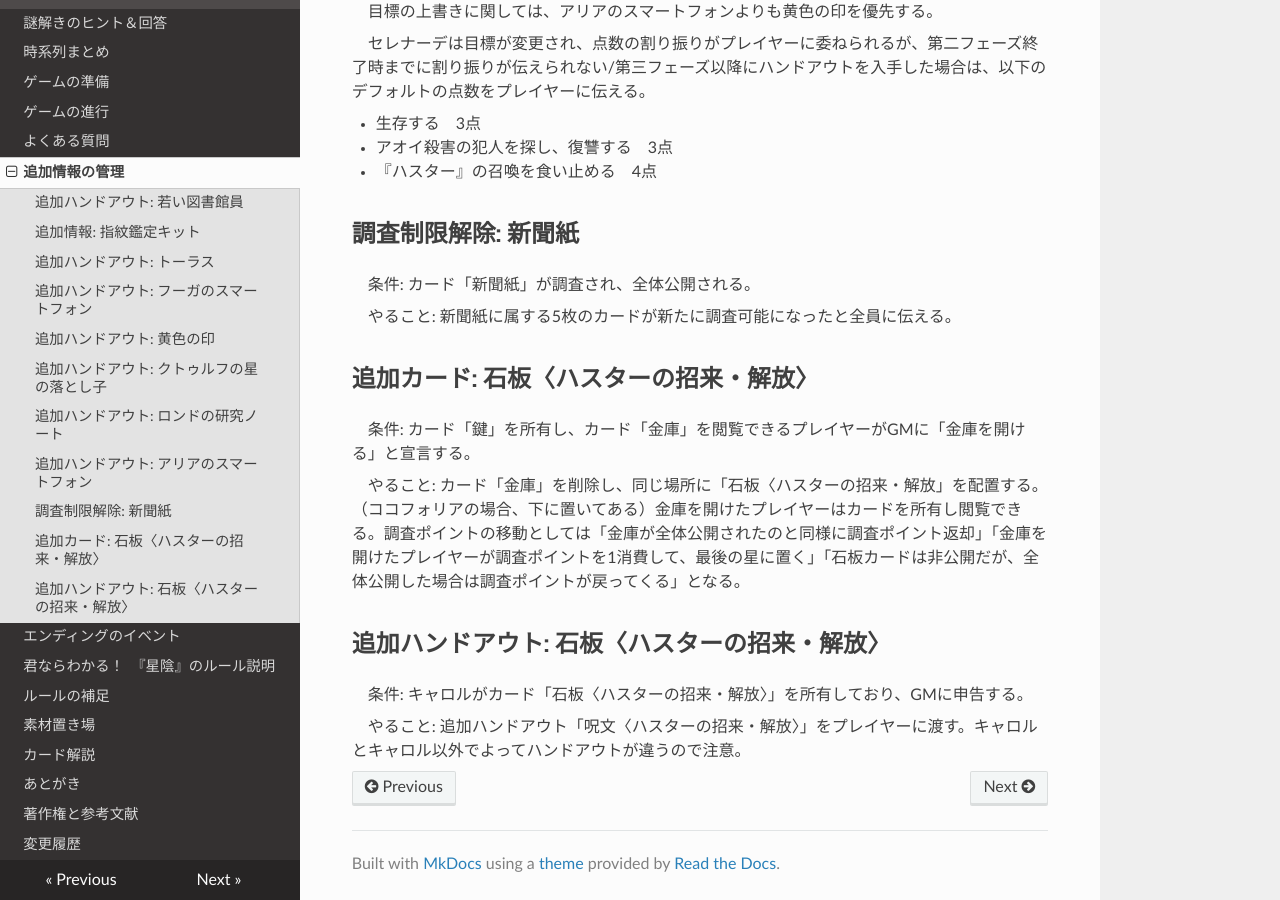
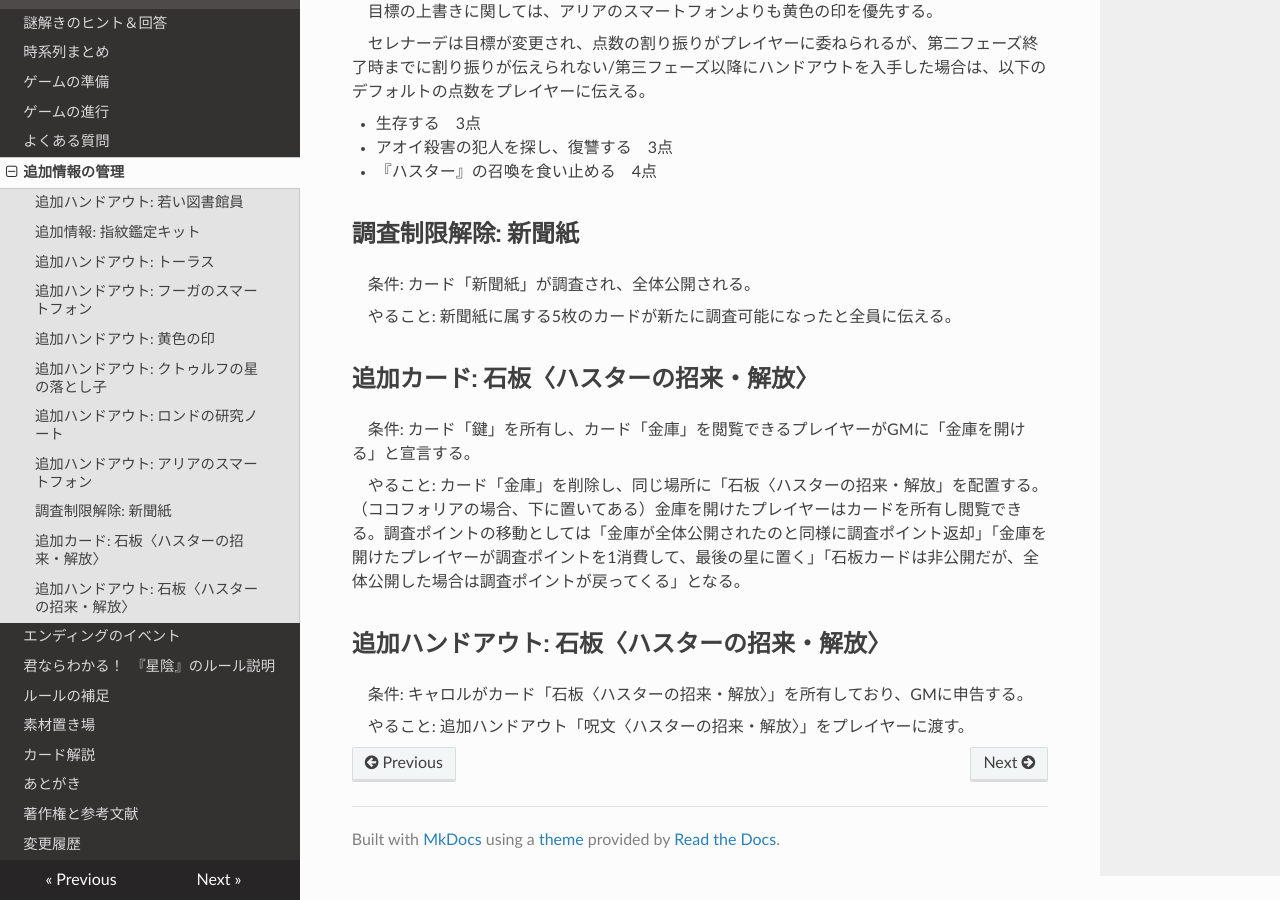
Before and after one commit to KTakahiro1729/Hoshikage, an MkDocs documentation site: the page built from docs/AdditionalInfos.md, in a window 1280 px wide and 900 px high, scrolled down 2977 px. Built offline with MkDocs 1.6.1, drawn with Linux system fonts in a browser that asks for light colours; nearby versions of some CDN libraries.

Commit message:
remove old info

```diff
--- a/docs/AdditionalInfos.md
+++ b/docs/AdditionalInfos.md
@@ -95,4 +95,4 @@
 ## 追加ハンドアウト: 石板〈ハスターの招来・解放〉
 条件: キャロルがカード「石板〈ハスターの招来・解放〉」を所有しており、GMに申告する。
 
-やること: 追加ハンドアウト「呪文〈ハスターの招来・解放〉」をプレイヤーに渡す。キャロルとキャロル以外でよってハンドアウトが違うので注意。
+やること: 追加ハンドアウト「呪文〈ハスターの招来・解放〉」をプレイヤーに渡す。
```
